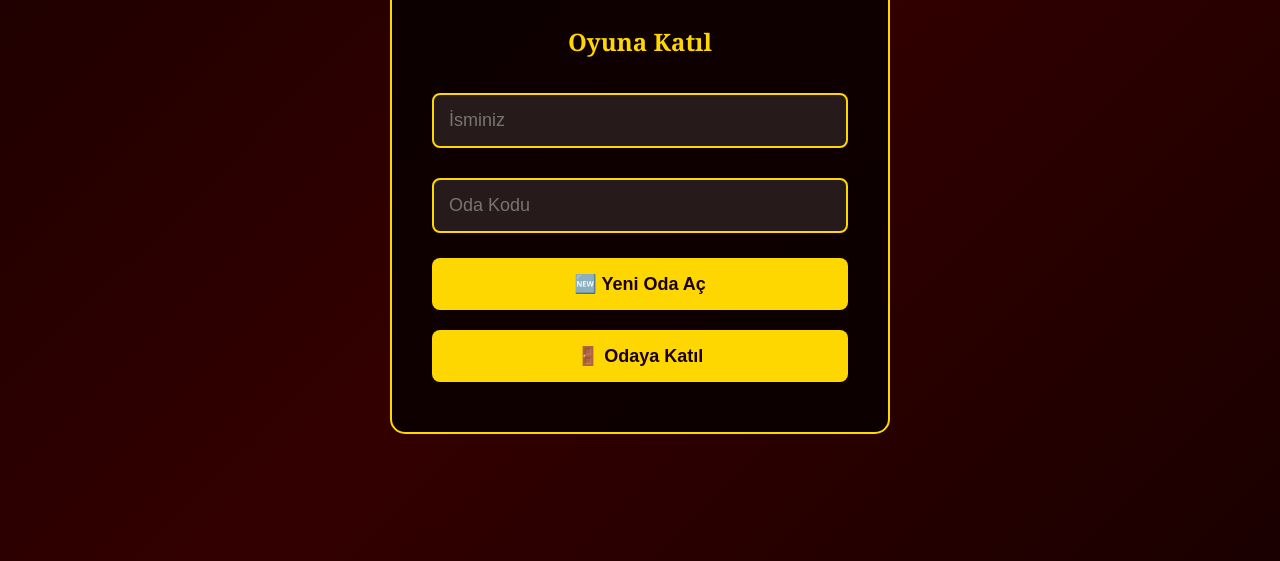
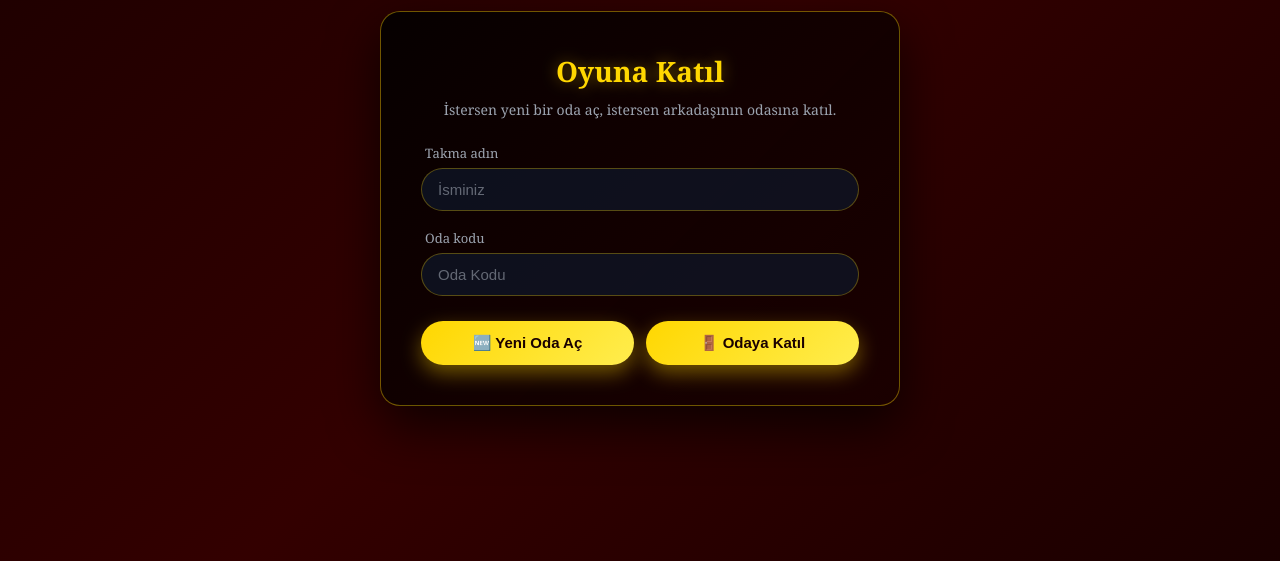
Before and after one commit to siyde/networkproje, a plain HTML site: page static/liars/index.html in a window 1280 px wide. Shown: the part 239-800 px from the top of the page. Drawn offline with Linux system fonts and the light colour scheme.

Commit message:
Görünüm iyileştirmeleri ve kullanıcı deneyimi için katılma ekranını güncelle

```diff
--- a/static/liars/index.html
+++ b/static/liars/index.html
@@ -33,40 +33,82 @@
 
         /* Join Screen */
         .join-form {
-            max-width: 500px;
+            max-width: 520px;
             margin: 0 auto;
-            background: rgba(0, 0, 0, 0.7);
+            background: linear-gradient(135deg, rgba(0, 0, 0, 0.85), rgba(26, 0, 0, 0.9));
             padding: 40px;
-            border-radius: 15px;
-            border: 2px solid #ffd700;
+            border-radius: 20px;
+            border: 1px solid rgba(255, 215, 0, 0.4);
+            box-shadow: 0 20px 50px rgba(0, 0, 0, 0.7);
+        }
+        .join-form h2 {
+            text-align: center;
+            margin-bottom: 10px;
+            color: #ffd700;
+            font-size: 28px;
+            text-shadow: 0 0 15px rgba(255, 215, 0, 0.4);
+        }
+        .join-sub {
+            text-align: center;
+            font-size: 14px;
+            color: #9ca3af;
+            margin-bottom: 25px;
+        }
+        .input-row {
+            margin-bottom: 18px;
+        }
+        .input-row label {
+            display: block;
+            font-size: 13px;
+            color: #9ca3af;
+            margin-bottom: 6px;
+            padding-left: 4px;
         }
         .join-form input {
             width: 100%;
-            padding: 15px;
-            margin: 15px 0;
-            background: rgba(255, 255, 255, 0.1);
-            border: 2px solid #ffd700;
-            border-radius: 8px;
+            padding: 12px 16px;
+            background: rgba(15, 23, 42, 0.7);
+            border: 1px solid rgba(255, 215, 0, 0.3);
+            border-radius: 999px;
             color: #fff;
-            font-size: 18px;
+            font-size: 15px;
+            outline: none;
+            transition: all 0.2s;
+        }
+        .join-form input:focus {
+            border-color: #ffd700;
+            background: rgba(15, 23, 42, 0.9);
+            box-shadow: 0 0 0 2px rgba(255, 215, 0, 0.15);
+        }
+        .join-form input::placeholder {
+            color: rgba(156, 163, 175, 0.6);
+        }
+        .join-actions {
+            display: flex;
+            gap: 12px;
+            margin-top: 25px;
         }
         .join-form button {
-            width: 100%;
-            padding: 15px;
-            margin: 10px 0;
-            background: #ffd700;
+            flex: 1;
+            padding: 13px 20px;
+            background: linear-gradient(135deg, #ffd700, #ffed4e);
             color: #1a0000;
             border: none;
-            border-radius: 8px;
-            font-size: 18px;
-            font-weight: bold;
+            border-radius: 999px;
+            font-size: 15px;
+            font-weight: 600;
             cursor: pointer;
-            transition: all 0.3s;
+            transition: all 0.2s;
+            box-shadow: 0 8px 20px rgba(255, 215, 0, 0.4);
         }
         .join-form button:hover {
-            background: #ffed4e;
+            background: linear-gradient(135deg, #ffed4e, #ffd700);
             transform: translateY(-2px);
-            box-shadow: 0 5px 15px rgba(255, 215, 0, 0.5);
+            box-shadow: 0 12px 28px rgba(255, 215, 0, 0.6);
+        }
+        .join-form button:active {
+            transform: translateY(0);
+            box-shadow: 0 4px 12px rgba(255, 215, 0, 0.4);
         }
 
         /* Lobby */
@@ -412,11 +454,23 @@
         <!-- Join Screen -->
         <div id="joinScreen" class="screen active">
             <div class="join-form">
-                <h2 style="text-align:center; margin-bottom:20px; color:#ffd700;">Oyuna Katıl</h2>
-                <input type="text" id="nameInput" placeholder="İsminiz" maxlength="24">
-                <input type="text" id="roomInput" placeholder="Oda Kodu" maxlength="20">
-                <button onclick="createRoom()">🆕 Yeni Oda Aç</button>
-                <button onclick="joinRoom()">🚪 Odaya Katıl</button>
+                <h2>Oyuna Katıl</h2>
+                <div class="join-sub">İstersen yeni bir oda aç, istersen arkadaşının odasına katıl.</div>
+
+                <div class="input-row">
+                    <label for="nameInput">Takma adın</label>
+                    <input type="text" id="nameInput" placeholder="İsminiz" maxlength="24">
+                </div>
+
+                <div class="input-row">
+                    <label for="roomInput">Oda kodu</label>
+                    <input type="text" id="roomInput" placeholder="Oda Kodu" maxlength="20">
+                </div>
+
+                <div class="join-actions">
+                    <button onclick="createRoom()">🆕 Yeni Oda Aç</button>
+                    <button onclick="joinRoom()">🚪 Odaya Katıl</button>
+                </div>
             </div>
         </div>
 
```
